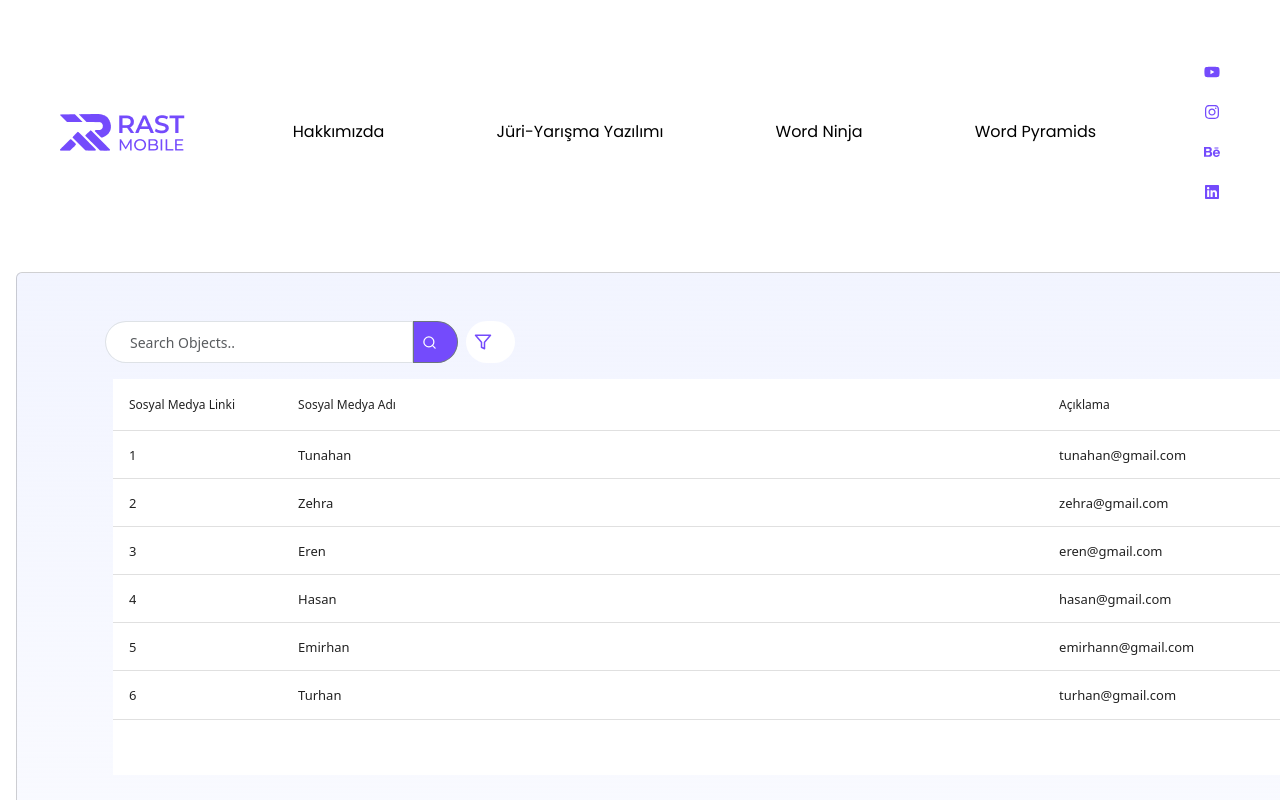
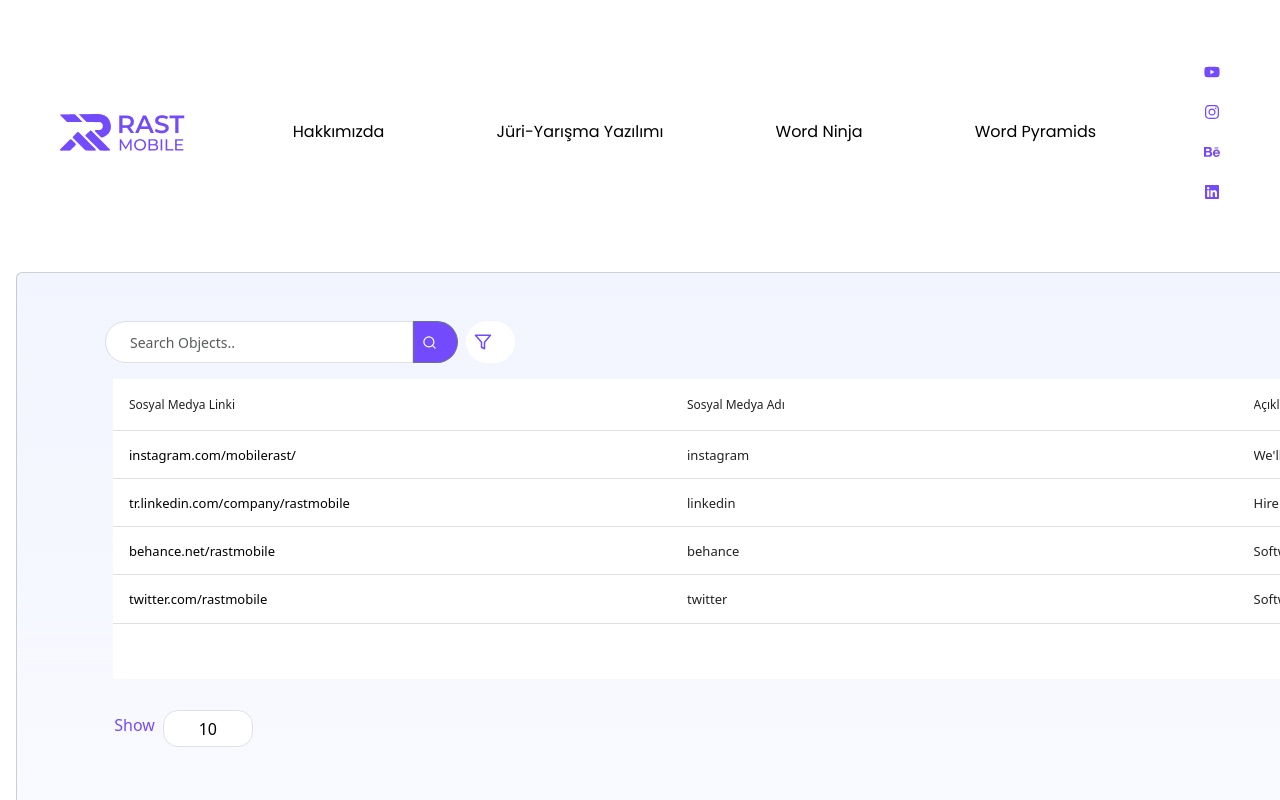
Before and after one commit to tunahan-ozturk/grid_project, a React (Vite) app: page / in a window 1280 px wide. Shown: the top 800 px of the page. Built offline with nearby package versions, Linux system fonts and the light colour scheme.

Commit message:
Local storage ayarlandı

```diff
--- a/package.json
+++ b/package.json
@@ -17,6 +17,7 @@
     "react-feather": "^2.0.10",
     "react-icons": "^4.9.0",
     "react-modal": "^3.16.1",
+    "react-paginate": "^8.2.0",
     "reactstrap": "^9.2.0"
   },
   "devDependencies": {
--- a/src/Components/Grid.jsx
+++ b/src/Components/Grid.jsx
@@ -1,6 +1,7 @@
-import { Fragment, useState } from "react";
+import { Fragment, useState, useEffect } from "react";
 import DataTable from "react-data-table-component";
 import { Edit, Link, Check, X, Search, Plus, Filter } from "react-feather";
+import ReactPaginate from "react-paginate";
 import "bootstrap/dist/css/bootstrap.min.css";
 
 import {
@@ -28,17 +29,27 @@
       name: "Sosyal Medya Linki",
       selector: (row) => row.link,
       sortColumn: name,
-      width: "10%",
+      width: "33%",
       sortable: true, // Sıralama özelliği
+      style: {
+        textAlign: "center",
+        color: "#000000",
+      },
     },
     {
       name: "Sosyal Medya Adı",
       selector: (row) => row.name,
       sortable: true, // Sıralama
+      style: {
+        textAlign: "center",
+      },
     },
     {
       name: "Açıklama",
       selector: (row) => row.describe,
+      style: {
+        textAlign: "center",
+      },
     },
   ];
 
@@ -51,34 +62,28 @@
   const data = [
     // Tabloya girecek veriler - rows
     {
-      link: 1,
-      name: "Tunahan",
-      describe: "tunahan@gmail.com",
+      link: "instagram.com/mobilerast/",
+      name: "instagram",
+      describe:
+        "We'll help you to finish your development project successfully.",
     },
     {
-      link: 2,
-      name: "Zehra",
-      describe: "zehra@gmail.com",
+      link: "tr.linkedin.com/company/rastmobile",
+      name: "linkedin",
+      describe:
+        "Hire vetted developers from Rast Mobile to scale up your tech projects.",
     },
     {
-      link: 3,
-      name: "Eren",
-      describe: "eren@gmail.com",
+      link: "behance.net/rastmobile",
+      name: "behance",
+      describe:
+        "Software Development Agency Rast Mobile Information Technology Ltd.",
     },
     {
-      link: 4,
-      name: "Hasan",
-      describe: "hasan@gmail.com",
-    },
-    {
-      link: 5,
-      name: "Emirhan",
-      describe: "emirhann@gmail.com",
-    },
-    {
-      link: 6,
-      name: "Turhan",
-      describe: "turhan@gmail.com",
+      link: "twitter.com/rastmobile",
+      name: "twitter",
+      describe:
+        "Software Development Agency Rast Mobilke Information Technology Ltd.",
     },
   ];
 
@@ -88,10 +93,15 @@
 
   function handleFilter(event) {
     // Filtreleme ve arama kısmı
-    const newData = data.filter((row) => {
-      return row.name.toLowerCase().includes(event.target.value.toLowerCase());
-    });
-    setRecords(newData);
+    const searchTerm = event.target.value.toLowerCase();
+    const storedRecords = localStorage.getItem("records");
+    if (storedRecords) {
+      const parsedRecords = JSON.parse(storedRecords);
+      const filteredRecords = parsedRecords.filter((row) => {
+        return row.name.toLowerCase().includes(searchTerm);
+      });
+      setRecords(filteredRecords);
+    }
   }
 
   const handleFormInputChange = (event) => {
@@ -103,10 +113,12 @@
   };
 
   const handleFormSubmit = () => {
+    const updatedRecords = [...records, formData];
     // Modal kısmındaki verilerin kaydedilmesi
     setRecords([...records, formData]);
     setFormData(initialFormData);
     setModalOpen(false);
+    localStorage.setItem("records", JSON.stringify(updatedRecords));
   };
 
   const toggleModal = () => {
@@ -114,9 +126,32 @@
     setModalOpen(!modalOpen);
   };
 
-  const [loading, setLoading] = useState(false);
-  const [currentPage, setCurrentPage] = useState(1);
-  const [rowsPerPage, setRowsPerPage] = useState(10);
+  useEffect(() => {
+    // Local Storage'da kaydedilmiş verileri alıp kontrol ediyoruz
+    const storedRecords = localStorage.getItem("records");
+    if (storedRecords) {
+      const parsedRecords = JSON.parse(storedRecords);
+      setRecords(parsedRecords);
+    }
+
+    setLoading(false);
+  }, []);
+
+  console.log(records);
+
+  const handlePerPage = (e) => {
+    const value = parseInt(e.currentTarget.value);
+    setPostData({
+      ...postData,
+      resultsPerPage: value,
+      page: 1,
+    });
+    setRowsPerPage(value);
+  };
+
+  const [loading, setLoading] = useState(true); // Loading kısmı
+  const [currentPage, setCurrentPage] = useState(1); // Sayfa numarası
+  const [rowsPerPage, setRowsPerPage] = useState(5); // Sayfadaki satır sayısı
 
   return (
     <>
@@ -320,9 +355,11 @@
               </div>
             </Col>
           </Row>
+
           <div className="react-dataTable p-2 mx-5 px-5 pt-3">
             <DataTable
               noHeader
+              noDataComponent={<p>Sonuç bulunamadı.</p>}
               pagination
               paginationServer
               columns={columns}
@@ -351,8 +388,10 @@
                   height: "37px",
                   borderRadius: "15px",
                   background: "#FFFFFF",
-                  border: "1px solid #CFC0FF",
-                  borderRadius: "39px",
+                  container: {
+                    border: "1px solid #CFC0FF",
+                    borderRadius: "39px",
+                  },
                   textAlign: "center",
                   color: "#000000",
                   padding: "2px",
```
Also changed, not shown: src/Components/Header.jsx (line endings or trailing spaces), src/index.css (line endings or trailing spaces), 1 other file (tests, documents, lock files or other folders).
